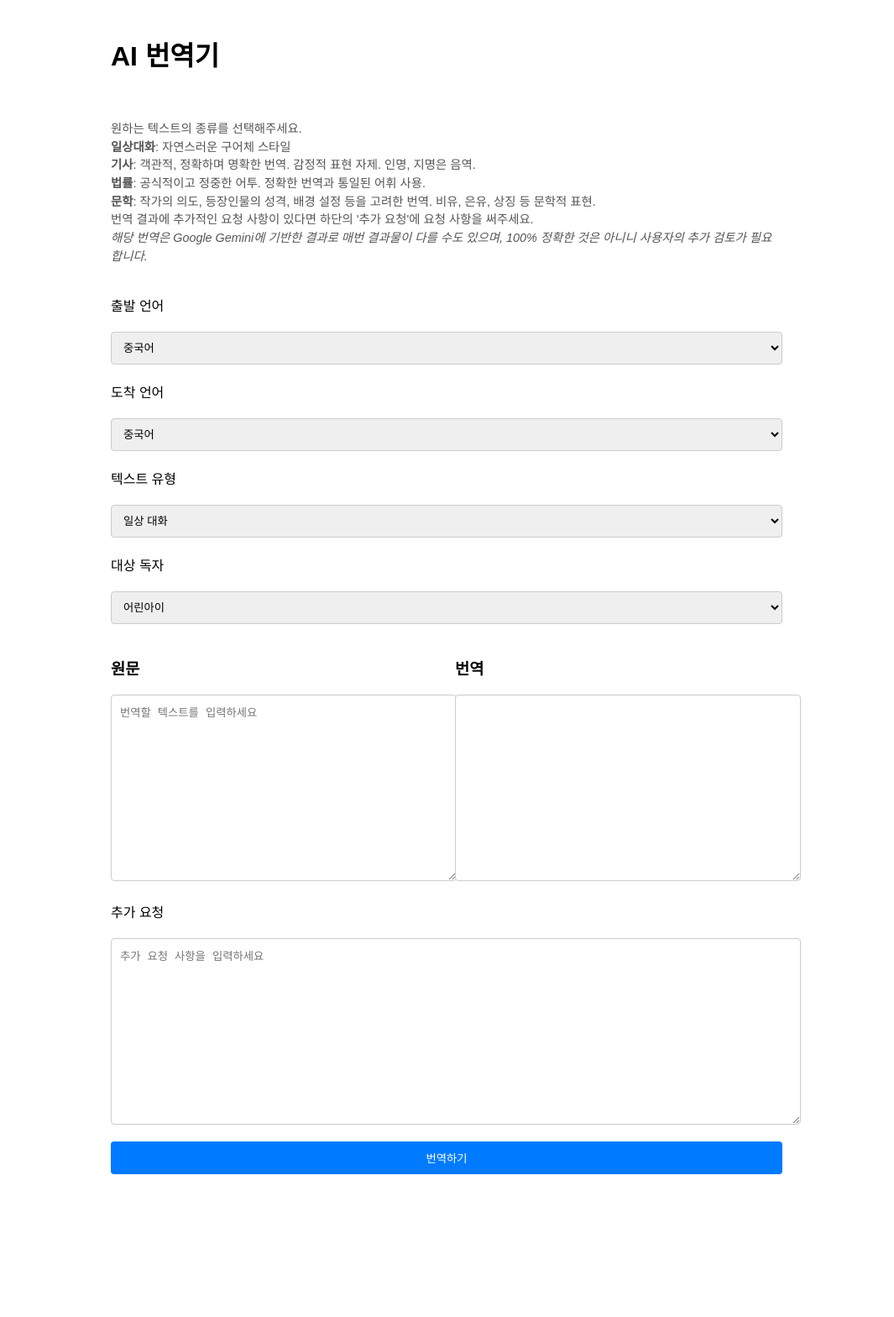
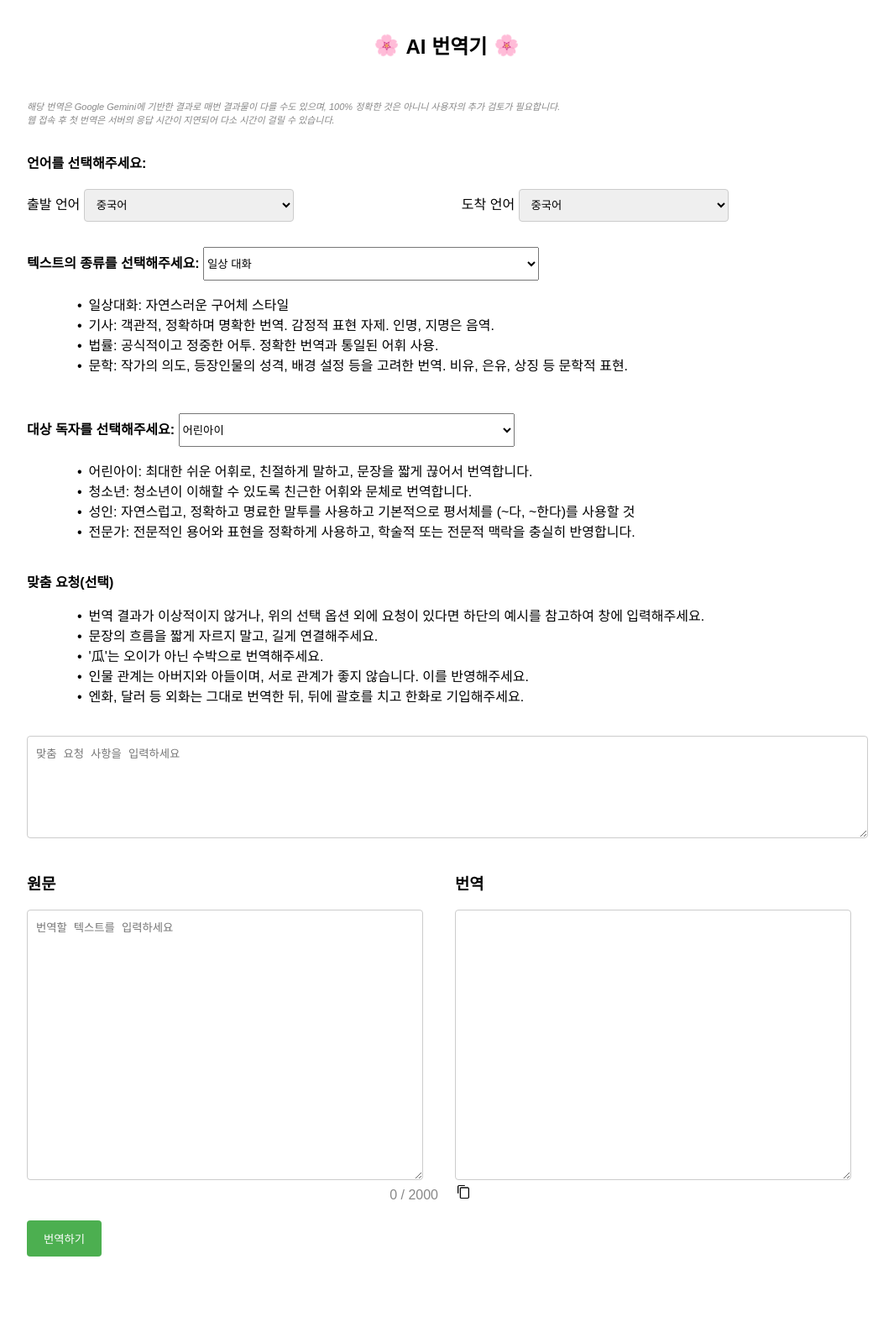
Before and after one commit to JISUN0224/translation-app, a Flask app: page / in a window 1280 px wide. Shown: the whole page at 84% size, without its empty margins (108-1173 px from the left). Before the commit the page ends 1398 px from the top, so only its background shows below. Run offline with Flask 3, Linux system fonts and the light colour scheme.

Commit message:
Updated app and templates

```diff
--- a/app.py
+++ b/app.py
@@ -1,8 +1,10 @@
 from flask import Flask, render_template, request, jsonify
 from google.generativeai import GenerativeModel
+import google.generativeai as genai
 from dotenv import load_dotenv
 import os
 import logging
+import concurrent.futures
 
 # 로깅 설정
 logging.basicConfig(level=logging.DEBUG)
@@ -13,22 +15,35 @@ load_dotenv()
 api_key = os.getenv('GOOGLE_API_KEY')
 logger.debug(f"API Key loaded: {'Yes' if api_key else 'No'}")
 
-app = Flask(__name__)
+if not api_key:
+    raise ValueError("GOOGLE_API_KEY environment variable is not set!")
 
-# Gemini API 설정
-model = GenerativeModel("gemini-pro")
+# API 키 설정
+genai.configure(api_key=api_key)
+
+# Gemini 모델 초기화
+model = GenerativeModel('gemini-pro')
+
+app = Flask(__name__, static_folder='static')
 
 # 번역 유형별 프롬프트 템플릿
 PROMPT_TEMPLATES = {
     'daily': """
 다음 일상 대화 텍스트를 {target_language}로 번역해주세요. 출발 언어는 {source_language}입니다.
 
+**전반적인 지침:**
+* 당신은 경력이 풍부한 번역가입니다. 사용자의 니즈와 요청에 맞추어 도착 언어에 적합한 번역문을 제공합니다.
+* 번역할 때, 문맥, 어조, 스타일을 고려하여 자연스럽고 정확한 번역을 제공합니다.
+* 원문에 없는 내용은 절대로 임의로 추가하지 않습니다.
+* 번역 결과만 생성하세요. 추가적인 설명이나 프롬프트 지침은 포함하지 마세요.
+
 **번역 지침:**
-
+* 당신은 숙련된 번역가입니다. 원문의 텍스트 성격을 고려하여 그에 맞춘 번역을 제공합니다.
 * 자연스럽고, 구어체적인 표현을 사용하여 대화의 흐름과 뉘앙스를 최대한 살려주세요.
 * 대화 참여자 간의 관계 (친구, 가족, 동료 등)와 상황을 고려하여 적절한 어조와 존댓말/반말을 사용하세요.
 * 속어나 유행어는 문맥에 맞게 적절히 사용하거나, 괄호 안에 설명을 추가하여 이해를 돕습니다.
 * 가능하면 원문의 길이를 유지하며, 너무 길거나 짧아지지 않도록 주의하세요.
+* 원문에 없는 내용은 절대로 임의로 추가하지 않습니다. 번역 결과만보여주세요.
 * **대상 독자:** {target_audience} ({target_audience_instructions})
 
 **추가 요청:** {additional_request}
@@ -38,13 +53,21 @@ PROMPT_TEMPLATES = {
     'article': """
 다음 기사를 {target_language}로 번역해주세요. 출발 언어는 {source_language}입니다.
 
+**전반적인 지침:**
+* 당신은 경력이 풍부한 번역가입니다. 사용자의 니즈와 요청에 맞추어 도착 언어에 적합한 번역문을 제공합니다.
+* 번역할 때, 문맥, 어조, 스타일을 고려하여 자연스럽고 정확한 번역을 제공합니다.
+* 원문에 없는 내용은 절대로 임의로 추가하지 않습니다.
+* 번역 결과만 생성하세요. 추가적인 설명이나 프롬프트 지침은 포함하지 마세요.
+
 **번역 지침:**
-
 1. 최신 전문 용어를 정확하게 사용하고, 필요한 경우 괄호 안에 추가 설명을 넣어주세요.
-2. 기사체에 맞는 객관적이고, 간결하며, 정확한 어조를 유지하세요. 평서체 (~이다, ~했다, 다)를 기본적으로 사용합니다. 감정적인 표현은 자제합니다.
+2. 도착 언어의 기사 문체를 사용하세요. 예를 들어, 한국어는 평서체 (~이다, ~했다, ~다, ~한다)를 사용합니다.
 3. 전체적인 문맥을 고려하여, 각 문장의 의미가 명확하게 전달되도록 번역합니다.
 4. 지명, 인명, 기관명 등 고유명사는 표준적인 음역을 사용하고, 다른 음역이 있다면 괄호 안에 표기합니다.
 5. 숫자, 날짜, 화폐 단위 등은 원문과 동일하게 표기하고, 필요에 따라 괄호 안에 추가 정보를 제공합니다.
+6. 원문에 없는 내용은 절대로 임의로 추가하지 않습니다.
+7. 번역 결과만 생성하세요. 추가적인 설명이나 프롬프트 지침은 포함하지 마세요.
+8. 경어체를 사용하지 않고, '~다' '~했다'와 같은 평서체를 사용한다.
 * **대상 독자:** {target_audience} ({target_audience_instructions})
 
 **추가 요청:** {additional_request}
@@ -54,13 +77,21 @@ PROMPT_TEMPLATES = {
     'legal': """
 다음 법률 텍스트를 {target_language}로 번역해주세요. 출발 언어는 {source_language}입니다.
 
+**전반적인 지침:**
+* 당신은 경력이 풍부한 번역가입니다. 사용자의 니즈와 요청에 맞추어 도착 언어에 적합한 번역문을 제공합니다.
+* 번역할 때, 문맥, 어조, 스타일을 고려하여 자연스럽고 정확한 번역을 제공합니다.
+* 원문에 없는 내용은 절대로 임의로 추가하지 않습니다.
+* 번역 결과만 생성하세요. 추가적인 설명이나 프롬프트 지침은 포함하지 마세요.
+
 **번역 지침:**
-
 1. 법률 용어는 가능한 한 일관된 용어를 사용하고, 다른 용어가 사용될 경우 괄호 안에 원문 용어와 함께 표기합니다.
 2. 법률적 정확성을 최우선으로 하며, 모호하거나 애매한 표현은 피합니다.
 3. 법률 문서에 적합한 공식적이고 정중한 어조를 유지합니다. 비공식적인 표현이나 약어는 사용하지 않습니다.
 4. 원문의 문장 구조와 논리적 흐름을 최대한 유지합니다.
-* **대상 독자:** {target_audience} ({target_audience_instructions})
+5. 원문에 없는 내용은 절대로 임의로 추가하지 않습니다.
+6. 번역 결과만 생성하세요. 추가적인 설명이나 프롬프트 지침은 포함하지 마세요.
+7. '~다'와 같은 평서체를 사용한다.
+ **대상 독자:** {target_audience} ({target_audience_instructions})
 
 **추가 요청:** {additional_request}
 
@@ -69,13 +100,21 @@ PROMPT_TEMPLATES = {
     'literature': """
 다음 문학 텍스트를 {target_language}로 번역해주세요. 출발 언어는 {source_language}입니다.
 
+**전반적인 지침:**
+* 당신은 경력이 풍부한 번역가입니다. 사용자의 니즈와 요청에 맞추어 도착 언어에 적합한 번역문을 제공합니다.
+* 번역할 때, 문맥, 어조, 스타일을 고려하여 자연스럽고 정확한 번역을 제공합니다.
+* 원문에 없는 내용은 절대로 임의로 추가하지 않습니다.
+* 번역 결과만 생성하세요. 추가적인 설명이나 프롬프트 지침은 포함하지 마세요.
+
 **번역 지침:**
-
 1. 작가의 의도, 등장인물의 성격, 배경 설정 등을 고려하여 문맥에 맞는 번역을 제공합니다.
 2. 원문의 문체와 어조를 최대한 유지하면서, 자연스럽고 읽기 쉬운 문장으로 번역합니다.
 3. 비유, 은유, 상징 등 문학적 표현 기법은 가능한 한 원문의 의미와 효과를 유지하도록 번역합니다.
-4. 작품의 전체적인 분위기와 감동을 전달하는 데 중점을 둡니다.
-* **대상 독자:** {target_audience} ({target_audience_instructions})
+4. 작품의 전체적인 분위기와 인물 관계, 성격 등을 파악하며 그에 맞는 말투를 사용합니다.
+5. 원문에 없는 내용은 절대로 임의로 추가하지 않습니다.
+6. 번역 결과만 생성하세요. 추가적인 설명이나 프롬프트 지침은 포함하지 마세요.
+7. 시제 사용에 주의하고, '~는', '~가', '~이'를 올바르게 사용합니다.
+ **대상 독자:** {target_audience} ({target_audience_instructions})
 
 **추가 요청:** {additional_request}
 
@@ -83,13 +122,28 @@ PROMPT_TEMPLATES = {
 """
 }
 
-# 대상 독자층에 따른 지침
 TARGET_AUDIENCES = {
     '어린아이': "최대한 쉬운 어휘로, 친절하게 말하고, 문장을 짧게 끊어서 번역할 것",
     '청소년': "청소년이 이해할 수 있도록 친근한 어휘와 문체로 번역할 것",
-    '성인': "자연스럽고, 이해하기 쉬운 표현을 사용하여, 정확하고 명료한 번역을 제공할 것",
+    '성인': "자연스럽고, 정확하고 명료한 말투를 사용하고 기본적으로 평서체를 (~다, ~한다)를 사용할 것",
     '전문가': "전문적인 용어와 표현을 정확하게 사용하고, 학술적 또는 전문적인 맥락을 충실히 반영할 것"
 }
+
+def call_generate_content_with_timeout(prompt, generation_config, timeout):
+    """
+    타임아웃을 설정하여 Google Gemini API 호출을 수행합니다.
+    """
+    with concurrent.futures.ThreadPoolExecutor() as executor:
+        future = executor.submit(
+            lambda: model.generate_content(
+                prompt,
+                generation_config=generation_config
+            )
+        )
+        try:
+            return future.result(timeout=timeout)
+        except concurrent.futures.TimeoutError:
+            raise Exception("API 요청이 시간 초과되었습니다. 다시 시도해주세요.")
 
 @app.route('/')
 def home():
@@ -128,15 +182,18 @@ def translate():
         )
         logger.debug(f"Generated prompt: {prompt}")
 
-        # Gemini API로 번역 요청
-        response = model.generate_content(
-	prompt,
-	generation_config={"temperature": 0.5}
-)
-        translated_text = response.text
-        logger.debug(f"Received response: {translated_text}")
+        # 타임아웃 처리 (30초)
+        generation_config = {"temperature": 0.5}
+        timeout = 30
+        response = call_generate_content_with_timeout(prompt, generation_config, timeout)
 
-        return jsonify({'translation': translated_text})
+        if response and hasattr(response, 'text'):
+            translated_text = response.text
+            logger.debug(f"Received response: {translated_text}")
+            return jsonify({'translation': translated_text})
+        else:
+            raise Exception("번역 결과를 받아올 수 없습니다.")
+
     except KeyError as e:
         logger.error(f"Invalid text type: {e}")
         return jsonify({'error': f"Invalid text type: {str(e)}"}), 400
@@ -145,4 +202,4 @@ def translate():
         return jsonify({'error': str(e)}), 500
 
 if __name__ == '__main__':
-    app.run(debug=True)
+    app.run(host='0.0.0.0', port=int(os.environ.get('PORT', 10000)))
--- a/templates/index.html
+++ b/templates/index.html
@@ -3,168 +3,309 @@
 <head>
     <meta charset="UTF-8">
     <meta name="viewport" content="width=device-width, initial-scale=1.0">
-    <title>AI 번역기</title>
+    <title>맞춤형 AI 번역기</title>
     <style>
         body {
             font-family: 'Arial', sans-serif;
-            max-width: 800px;
+            max-width: 1000px;
             margin: 0 auto;
             padding: 20px;
         }
+        .info {
+            font-size: 11px;
+            color: #888;
+        }
+
         .container {
             display: flex;
             flex-direction: column;
             gap: 20px;
         }
+
+       .language-select {
+   	 display: flex;
+   	 gap: 200px;
+   	 margin-top: 20px;
+	}
+
+    .language-select select {
+   	 width: 250px;
+    	padding: 10px;
+    	border-radius: 4px;
+    	border: 1px solid #ccc;
+	}
+
+    .char-count {
+        text-align: right;
+        color: #888;
+        margin-top: 5px;
+    }
+
+    .category {
+        font-weight: bold;
+        margin-bottom: 10px;
+    }
+
+        .category, .audience, .custom-request {
+            font-weight: bold;
+            margin-top: 20px;
+        }
+
+        .category-item, .audience-item, .request-item {
+            margin-left: 20px;
+            list-style: none;
+        }
+
+        .category-item::before, .audience-item::before, .request-item::before {
+            content: "•";
+            color: black;
+            margin-right: 8px;
+        }
+
+        .category + select,
+        .audience + select {
+            margin-top: 10px;
+            width: 400px;
+	    height: 40px;
+        }
+
+        h1 {
+            font-size: 24px;
+            text-align: center;
+            display: flex;
+            justify-content: center;
+            align-items: center;
+            gap: 8px;
+        }
+
+        h1 .emoji {
+            font-size: 24px;
+        }
+
         .text-area {
             display: flex;
             gap: 20px;
         }
-        textarea {
-            width: 100%;
-            height: 200px;
-            padding: 10px;
-            border: 1px solid #ccc;
-            border-radius: 4px;
+
+        .text-area > div {
+            flex: 1;
         }
-        select, button {
+
+        .text-area textarea {
+            width: calc(100% - 40px);
+            height: 300px;
             padding: 10px;
             border-radius: 4px;
             border: 1px solid #ccc;
+            resize: vertical;
         }
-        button {
-            background-color: #007bff;
-            color: white;
+
+        #copyButton {
+            background: none;
             border: none;
+            padding: 0;
             cursor: pointer;
         }
-        button:hover {
-            background-color: #0056b3;
+
+        #copyButton img {
+            width: 24px;
+            height: 24px;
         }
-        #error {
-            color: red;
-            display: none;
+
+        #translateBtn {
+            background-color: #4CAF50;
+            color: white;
+            padding: 12px 20px;
+            border: none;
+            border-radius: 4px;
+            cursor: pointer;
         }
+
         #loading {
             display: none;
-            text-align: center;
-            color: #007bff;
+            margin-top: 10px;
+            color: #333;
         }
-        .info {
-            font-size: 0.9rem;
-            color: #555;
-            line-height: 1.5;
+
+        #customRequestBox {
+            width: calc(100% - 20px);
+            height: 100px;
+            padding: 10px;
+            border-radius: 4px;
+            border: 1px solid #ccc;
+            resize: vertical;
         }
     </style>
 </head>
 <body>
     <div class="container">
-        <h1>AI 번역기</h1>
+        <h1>
+            <span class="emoji">🌸</span> AI 번역기 <span class="emoji">🌸</span>
+        </h1>
+
         <p class="info">
-            원하는 텍스트의 종류를 선택해주세요.<br>
-            <strong>일상대화</strong>: 자연스러운 구어체 스타일<br>
-            <strong>기사</strong>: 객관적, 정확하며 명확한 번역. 감정적 표현 자제. 인명, 지명은 음역.<br>
-            <strong>법률</strong>: 공식적이고 정중한 어투. 정확한 번역과 통일된 어휘 사용.<br>
-            <strong>문학</strong>: 작가의 의도, 등장인물의 성격, 배경 설정 등을 고려한 번역. 비유, 은유, 상징 등 문학적 표현.<br>
-            번역 결과에 추가적인 요청 사항이 있다면 하단의 '추가 요청'에 요청 사항을 써주세요.<br>
-            <em>해당 번역은 Google Gemini에 기반한 결과로 매번 결과물이 다를 수도 있으며, 100% 정확한 것은 아니니 사용자의 추가 검토가 필요합니다.</em>
+            <em>해당 번역은 Google Gemini에 기반한 결과로 매번 결과물이 다를 수도 있으며, 100% 정확한 것은 아니니 사용자의 추가 검토가 필요합니다.</em><br>
+            <em>웹 접속 후 첫 번역은 서버의 응답 시간이 지연되어 다소 시간이 걸릴 수 있습니다.</em>
         </p>
 
+   	<div>
+   	 <label for="sourceLanguage" class="category">언어를 선택해주세요:</label>
+    	<div class="language-select">
+        <div>
             <label for="sourceLanguage">출발 언어</label>
             <select id="sourceLanguage">
                 <option value="중국어">중국어</option>
                 <option value="한국어">한국어</option>
                 <option value="영어">영어</option>
             </select>
-
+        </div>
+        <div>
             <label for="targetLanguage">도착 언어</label>
             <select id="targetLanguage">
                 <option value="중국어">중국어</option>
                 <option value="한국어">한국어</option>
                 <option value="영어">영어</option>
             </select>
+        </div>
+    </div>
+</div>
 
-        <label for="textType">텍스트 유형</label>
+
+        <div>
+            <label for="textType" class="category">텍스트의 종류를 선택해주세요:</label>
             <select id="textType">
                 <option value="daily">일상 대화</option>
                 <option value="article">기사</option>
                 <option value="legal">법률</option>
                 <option value="literature">문학</option>
             </select>
+            <ul>
+                <li class="category-item">일상대화: 자연스러운 구어체 스타일</li>
+                <li class="category-item">기사: 객관적, 정확하며 명확한 번역. 감정적 표현 자제. 인명, 지명은 음역.</li>
+                <li class="category-item">법률: 공식적이고 정중한 어투. 정확한 번역과 통일된 어휘 사용.</li>
+                <li class="category-item">문학: 작가의 의도, 등장인물의 성격, 배경 설정 등을 고려한 번역. 비유, 은유, 상징 등 문학적 표현.</li>
+            </ul>
+        </div>
 
-        <label for="targetAudience">대상 독자</label>
+        <div>
+            <label for="targetAudience" class="audience">대상 독자를 선택해주세요:</label>
             <select id="targetAudience">
                 <option value="어린아이">어린아이</option>
                 <option value="청소년">청소년</option>
                 <option value="성인">성인</option>
                 <option value="전문가">전문가</option>
             </select>
+            <ul>
+                <li class="audience-item">어린아이: 최대한 쉬운 어휘로, 친절하게 말하고, 문장을 짧게 끊어서 번역합니다.</li>
+                <li class="audience-item">청소년: 청소년이 이해할 수 있도록 친근한 어휘와 문체로 번역합니다.</li>
+                <li class="audience-item">성인: 자연스럽고, 정확하고 명료한 말투를 사용하고 기본적으로 평서체를 (~다, ~한다)를 사용할 것</li>
+                <li class="audience-item">전문가: 전문적인 용어와 표현을 정확하게 사용하고, 학술적 또는 전문적 맥락을 충실히 반영합니다.</li>
+            </ul>
+        </div>
+
+        <div>
+            <label for="customRequestBox" class="custom-request">맞춤 요청(선택)</label>
+            <ul>
+                <li class="request-item">번역 결과가 이상적이지 않거나, 위의 선택 옵션 외에 요청이 있다면 하단의 예시를 참고하여 창에 입력해주세요.</li>
+                <li class="request-item">문장의 흐름을 짧게 자르지 말고, 길게 연결해주세요.</li>
+                <li class="request-item">'瓜'는 오이가 아닌 수박으로 번역해주세요.</li>
+                <li class="request-item">인물 관계는 아버지와 아들이며, 서로 관계가 좋지 않습니다. 이를 반영해주세요.</li>
+                <li class="request-item">엔화, 달러 등 외화는 그대로 번역한 뒤, 뒤에 괄호를 치고 한화로 기입해주세요.</li>
+            </ul>
+        </div>
+        <textarea id="customRequestBox" placeholder="맞춤 요청 사항을 입력하세요"></textarea>
 
         <div class="text-area">
-            <div style="flex: 1;">
+            <div>
                 <h3>원문</h3>
                 <textarea id="sourceText" placeholder="번역할 텍스트를 입력하세요"></textarea>
+                <div class="char-count">
+                    <span id="charCount">0 / 2000</span>
                 </div>
-            <div style="flex: 1;">
+            </div>
+            <div>
                 <h3>번역</h3>
                 <textarea id="translatedText" readonly></textarea>
+                <button id="copyButton">
+                     <img src="/static/image/copy-icon.png" alt="복사하기" style="width: 20px; height: 20px;">
+                </button>
             </div>
         </div>
 
-        <label for="additionalRequest">추가 요청</label>
-        <textarea id="additionalRequest" placeholder="추가 요청 사항을 입력하세요"></textarea>
-
+        <div class="translate-button">
             <button id="translateBtn">번역하기</button>
             <p id="loading">번역 중...</p>
+        </div>
         <p id="error"></p>
     </div>
 
 <script>
-        document.getElementById('translateBtn').addEventListener('click', async function() {
-            const sourceText = document.getElementById('sourceText').value;
-            const textType = document.getElementById('textType').value;
-            const sourceLanguage = document.getElementById('sourceLanguage').value;
-            const targetLanguage = document.getElementById('targetLanguage').value;
-            const targetAudience = document.getElementById('targetAudience').value;
-            const additionalRequest = document.getElementById('additionalRequest').value.trim();
+        const translateBtn = document.getElementById('translateBtn');
+        const sourceText = document.getElementById('sourceText');
+        const charCount = document.getElementById('charCount');
+        const maxChars = 2000;
+
+        // 글자수 제한
+        sourceText.addEventListener('input', () => {
+            const textLength = sourceText.value.length;
+            if (textLength > maxChars) {
+                sourceText.value = sourceText.value.slice(0, maxChars);
+                alert('최대 2,000자까지만 입력 가능합니다.');
+            }
+            charCount.textContent = `${textLength} / ${maxChars}`;
+        });
+
+        // 번역 버튼
+        translateBtn.addEventListener('click', async () => {
+            const loading = document.getElementById('loading');
+            const errorElement = document.getElementById('error');
+
+            try {
+                loading.style.display = 'block';
+                errorElement.textContent = '';
+
+                const response = await fetch('/translate', {
+                    method: 'POST',
+                    headers: { 'Content-Type': 'application/json' },
+                    body: JSON.stringify({
+                        text: sourceText.value,
+                        type: document.getElementById('textType').value,
+                        target_language: document.getElementById('targetLanguage').value,
+                        source_language: document.getElementById('sourceLanguage').value,
+                        target_audience: document.getElementById('targetAudience').value,
+                        additional_request: document.getElementById('customRequestBox').value
+                    })
+                });
+
+                if (!response.ok) throw new Error(`HTTP error! status: ${response.status}`);
+                const data = await response.json();
+                if (data.error) throw new Error(data.error);
+
+                document.getElementById('translatedText').value = data.translation;
+
+            } catch (error) {
+                errorElement.textContent = `번역 중 오류가 발생했습니다: ${error.message}`;
+            } finally {
+                loading.style.display = 'none';
+            }
+        });
+
+       // 복사 버튼
+document.getElementById('copyButton').addEventListener('click', () => {
     const translatedText = document.getElementById('translatedText');
-            const error = document.getElementById('error');
-            const loading = document.getElementById('loading');
-
-            if (!sourceText || !textType) {
-                error.style.display = 'block';
-                error.textContent = '모든 필드를 입력해주세요';
+    if (!translatedText.value.trim()) {
+        alert('복사할 텍스트가 없습니다.');
         return;
     }
 
+    translatedText.select();
     try {
-                error.style.display = 'none';
-                loading.style.display = 'block';
-                translatedText.value = '';
-
-                const response = await fetch('/translate', {
-                    method: 'POST',
-                    headers: {
-                        'Content-Type': 'application/json',
-                    },
-                    body: JSON.stringify({
-                        text: sourceText,
-                        type: textType,
-                        source_language: sourceLanguage,
-                        target_language: targetLanguage,
-                        target_audience: targetAudience,
-                        additional_request: additionalRequest
-                    })
-                });
-
-                const data = await response.json();
-                if (data.error) throw new Error(data.error);
-                translatedText.value = data.translation;
+        const successful = document.execCommand('copy');
+        const msg = successful ? '텍스트가 복사되었습니다.' : '복사하기가 실패했습니다.';
+        alert(msg);
     } catch (err) {
-                error.style.display = 'block';
-                error.textContent = '번역 중 오류가 발생했습니다: ' + err.message;
-            } finally {
-                loading.style.display = 'none';
+        console.error('복사 실패:', err);
+        alert('복사하기가 실패했습니다.');
     }
 });
     </script>
```
Also changed, not shown: requirements.txt (+36 -1 lines), static/image/copy-icon.png (added). Lines whose indentation alone changed are shown as unchanged.
